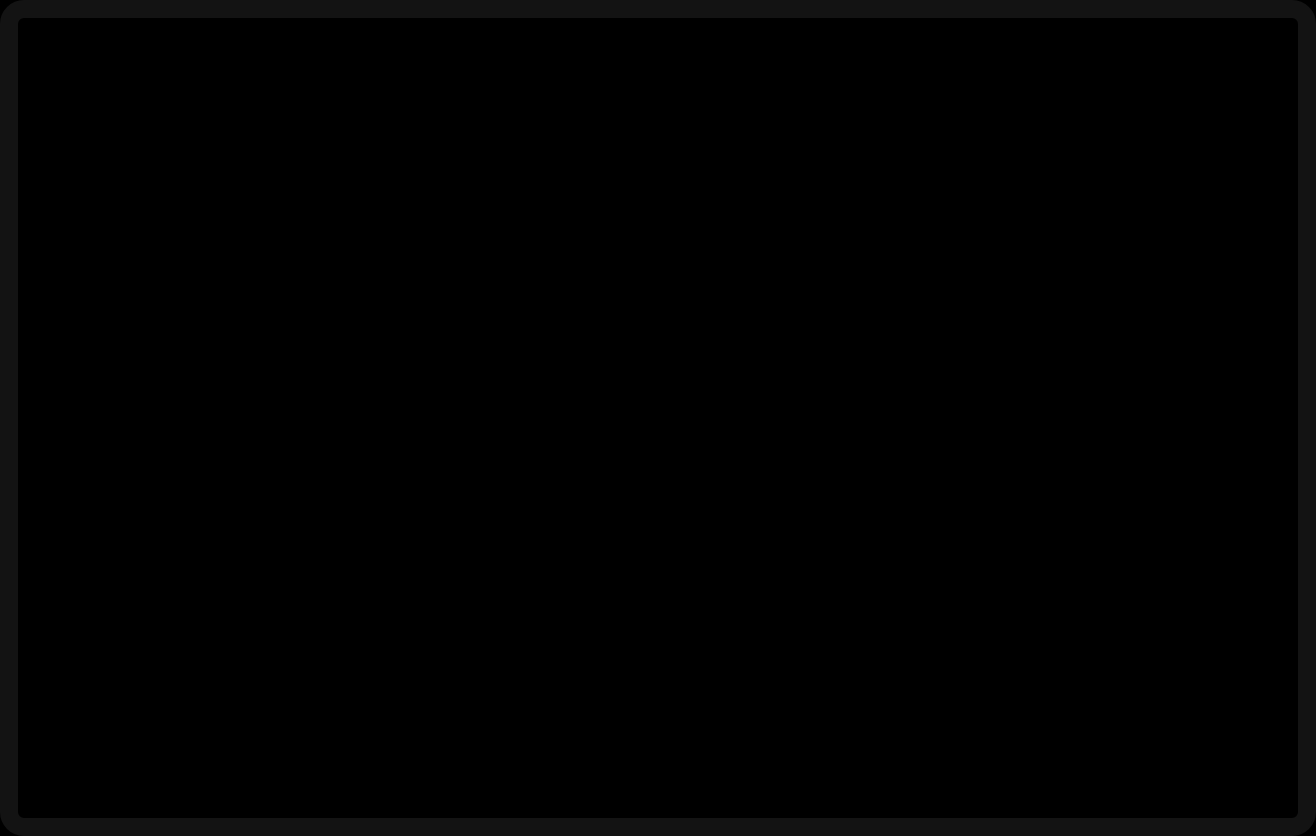
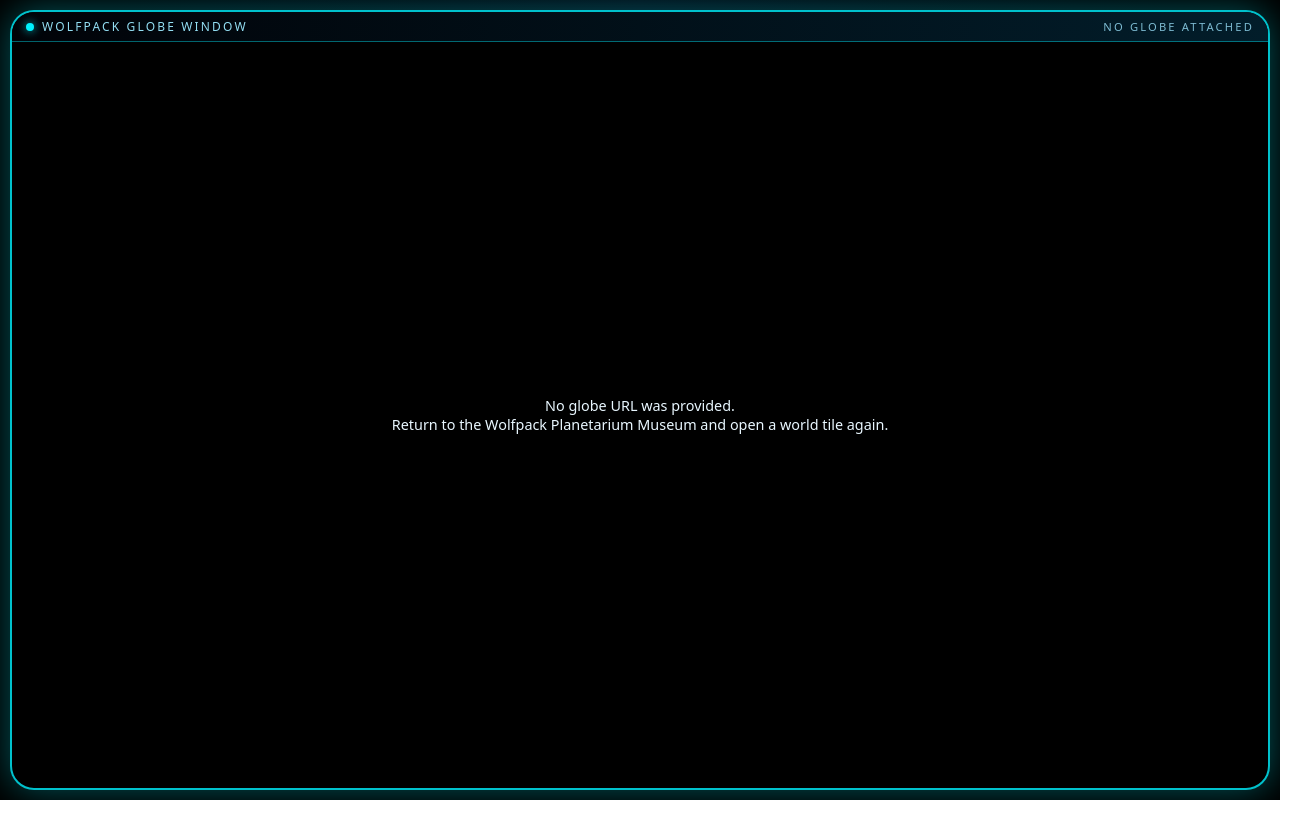
Before and after one commit to taylor7617/wolfpack-plantarium-museum, a plain HTML site: page frames/frame-active.html in a window 1280 px wide. Shown: the whole page, 1316 px wide, since content can reach past the window. After the commit the page ends 800 px from the top, so only its background shows below. Drawn offline with Linux system fonts and the light colour scheme.

Commit message:
Update frame-active.html
git status
git add index.html frames/frame-active.html frames/frame-secret.html frames/frame-inactive.html
git commit -m "Refine Wolfpack Planetarium UI (Globe Window + Clear Sky Dates)"

```diff
--- a/frames/frame-active.html
+++ b/frames/frame-active.html
@@ -2,40 +2,134 @@
 <html lang="en">
 <head>
   <meta charset="UTF-8">
-  <title>Planet Window</title>
+  <title>Globe Window • Wolfpack Planetarium</title>
   <meta name="viewport" content="width=device-width, initial-scale=1.0">
   <style>
-    html, body {
+    * {
+      box-sizing: border-box;
       margin: 0;
       padding: 0;
+    }
+
+    html, body {
+      height: 100%;
+      width: 100%;
+      background: radial-gradient(circle at top, #030711, #000000 60%);
+      font-family: system-ui, -apple-system, BlinkMacSystemFont, "Segoe UI", sans-serif;
+      color: #e7f7ff;
+      display: flex;
+      justify-content: center;
+      align-items: center;
+    }
+
+    .frame-shell {
+      width: 100vw;
+      height: 100vh;
+      padding: 10px;
+    }
+
+    .frame-inner {
+      border-radius: 24px;
+      border: 2px solid rgba(0, 242, 255, 0.8);
+      overflow: hidden;
+      width: 100%;
+      height: 100%;
+      box-shadow: 0 0 36px rgba(0, 242, 255, 0.35);
+      display: flex;
+      flex-direction: column;
+      background: #000;
+    }
+
+    .frame-header {
+      padding: 6px 14px;
+      font-size: 0.75rem;
+      letter-spacing: 0.18em;
+      text-transform: uppercase;
+      color: #9beaff;
+      background: linear-gradient(to right, #010308, #021d2a);
+      border-bottom: 1px solid rgba(0, 242, 255, 0.4);
+      display: flex;
+      justify-content: space-between;
+      align-items: center;
+    }
+
+    .frame-title {
+      display: flex;
+      gap: 8px;
+      align-items: center;
+    }
+
+    .frame-dot {
+      width: 8px;
+      height: 8px;
+      border-radius: 50%;
+      background: #00f2ff;
+      box-shadow: 0 0 10px rgba(0, 242, 255, 0.85);
+    }
+
+    .frame-label {
+      opacity: 0.95;
+    }
+
+    .frame-note {
+      font-size: 0.7rem;
+      color: #8bcde5;
+      opacity: 0.9;
+    }
+
+    iframe {
+      border: none;
+      width: 100%;
       height: 100%;
       background: #000;
     }
-    .window-frame {
-      width: 100vw;
-      height: 100vh;
-      border: 18px solid #131313;
-      border-radius: 24px;
-      overflow: hidden;
-      box-shadow: 0 0 40px rgba(0,0,0,0.9);
-    }
-    iframe {
-      width: 100%;
-      height: 100%;
-      border: none;
+
+    .fallback {
+      flex: 1;
+      display: flex;
+      align-items: center;
+      justify-content: center;
+      text-align: center;
+      padding: 20px;
+      font-size: 0.9rem;
+      color: #e9f7ff;
     }
   </style>
 </head>
 <body>
-  <div class="window-frame">
-    <iframe src="" id="planetFrame" loading="lazy"></iframe>
+  <div class="frame-shell">
+    <div class="frame-inner">
+      <div class="frame-header">
+        <div class="frame-title">
+          <span class="frame-dot"></span>
+          <span class="frame-label">Wolfpack Globe Window</span>
+        </div>
+        <div class="frame-note" id="frameNote">Loading globe…</div>
+      </div>
+      <iframe id="planetFrame" loading="lazy"></iframe>
+      <div class="fallback" id="fallback" style="display:none;">
+        No globe URL was provided.<br>
+        Return to the Wolfpack Planetarium Museum and open a world tile again.
+      </div>
+    </div>
   </div>
 
   <script>
     const params = new URLSearchParams(window.location.search);
     const url = params.get("url");
+    const frame = document.getElementById("planetFrame");
+    const fallback = document.getElementById("fallback");
+    const frameNote = document.getElementById("frameNote");
+
     if (url) {
-      document.getElementById("planetFrame").src = url;
+      frame.src = decodeURIComponent(url);
+      frame.style.display = "block";
+      fallback.style.display = "none";
+      frameNote.textContent = "Active globe loaded via GI map link";
+    } else {
+      frame.style.display = "none";
+      fallback.style.display = "flex";
+      frameNote.textContent = "No globe attached";
     }
   </script>
 </body>
```
